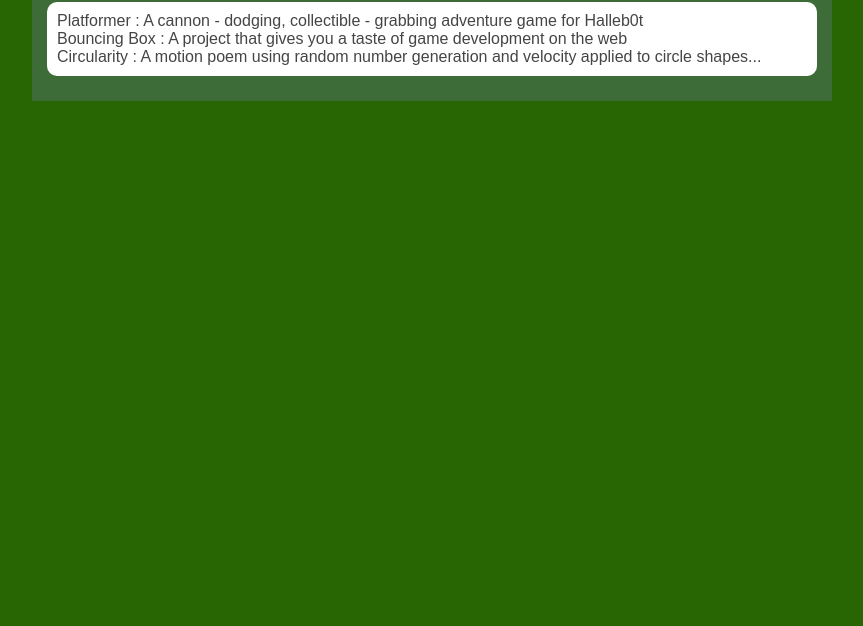
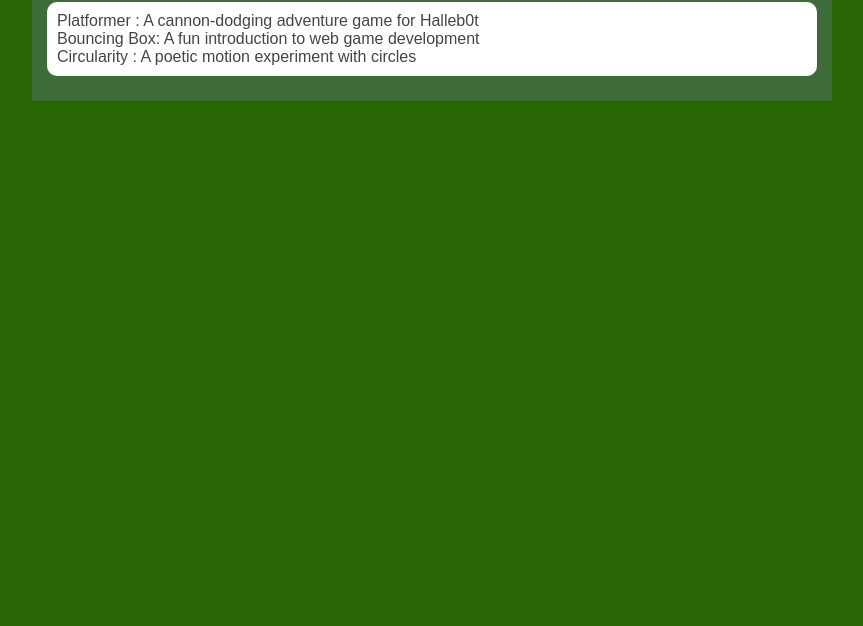
Before and after one commit to LakydrickJones06/LakydrickJones06.github.io, a plain HTML site: page portfolio.html in a window 1280 px wide. Shown: the part 174-800 px from the top of the page, without its empty margins (208-1071 px from the left). Drawn offline with Linux system fonts and the light colour scheme.

Commit message:
add portfolio page to website

```diff
--- a/portfolio.html
+++ b/portfolio.html
@@ -22,12 +22,15 @@
                 <div class="content">
                     <h1>Portfolio</h1>
                     <ul id="portfolio">
-                        <li><a href="projects/platformer/">Platformer : A cannon - dodging, collectible - grabbing
-                             adventure game for Halleb0t</a></li>
-                        <li><a href="projects/bouncing-box/">Bouncing Box : A project that gives you a taste of game
-                             development on the web </a></li>
-                        <li><a href="projects/circularity/">Circularity : A motion poem using random number generation
-                             and velocity applied to circle shapes...</a></li>
+                        <li>
+                            <a href="fsd-projects/platformer/">Platformer : A cannon-dodging adventure game for Halleb0t</a>
+                        </li>
+                        <li>
+                            <a href="fsd-projects/bouncing-box/">Bouncing Box: A fun introduction to web game development</a>
+                        </li>
+                        <li>
+                            <a href="fsd-projects/circularity/">Circularity : A poetic motion experiment with circles</a>
+                        </li>
                     </ul>
                 </div>
             </main>
```
